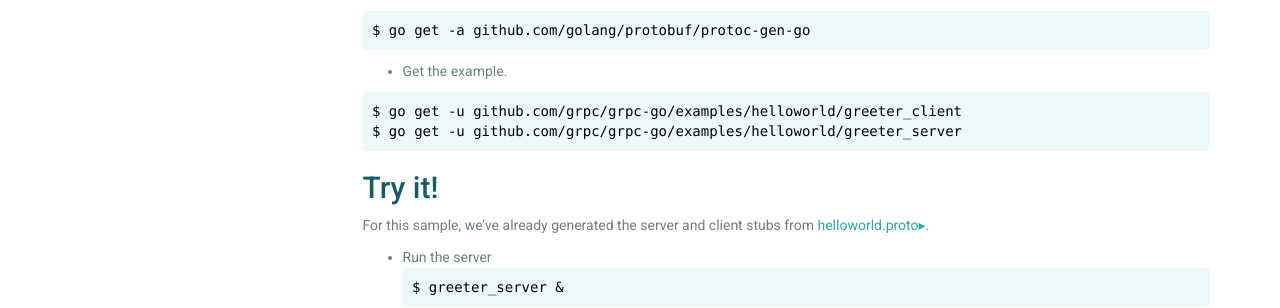
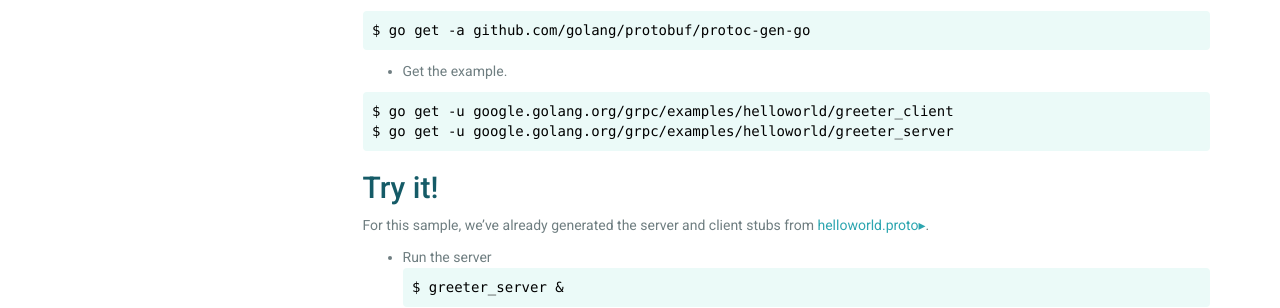
Before and after one commit to grpc/grpc.github.io, a Jekyll site: the page built from docs/installation/go.md, in a window 1280 px wide. Shown: the part 686-994 px from the top of the page. Built offline with Jekyll 4.4.1, drawn with Linux system fonts in a browser that asks for light colours; nearby versions of some CDN libraries; library files that are not in the unit come from our copies; Markdown is read by kramdown in place of the engine named in the settings.

Commit message:
Fixed path for getting go sample code

````diff
--- a/docs/installation/go.md
+++ b/docs/installation/go.md
@@ -35,8 +35,8 @@
 - Get the example.
 
 ```sh
-$ go get -u github.com/grpc/grpc-go/examples/helloworld/greeter_client
-$ go get -u github.com/grpc/grpc-go/examples/helloworld/greeter_server
+$ go get -u google.golang.org/grpc/examples/helloworld/greeter_client
+$ go get -u google.golang.org/grpc/examples/helloworld/greeter_server
 ```
 
 Try it!
````
